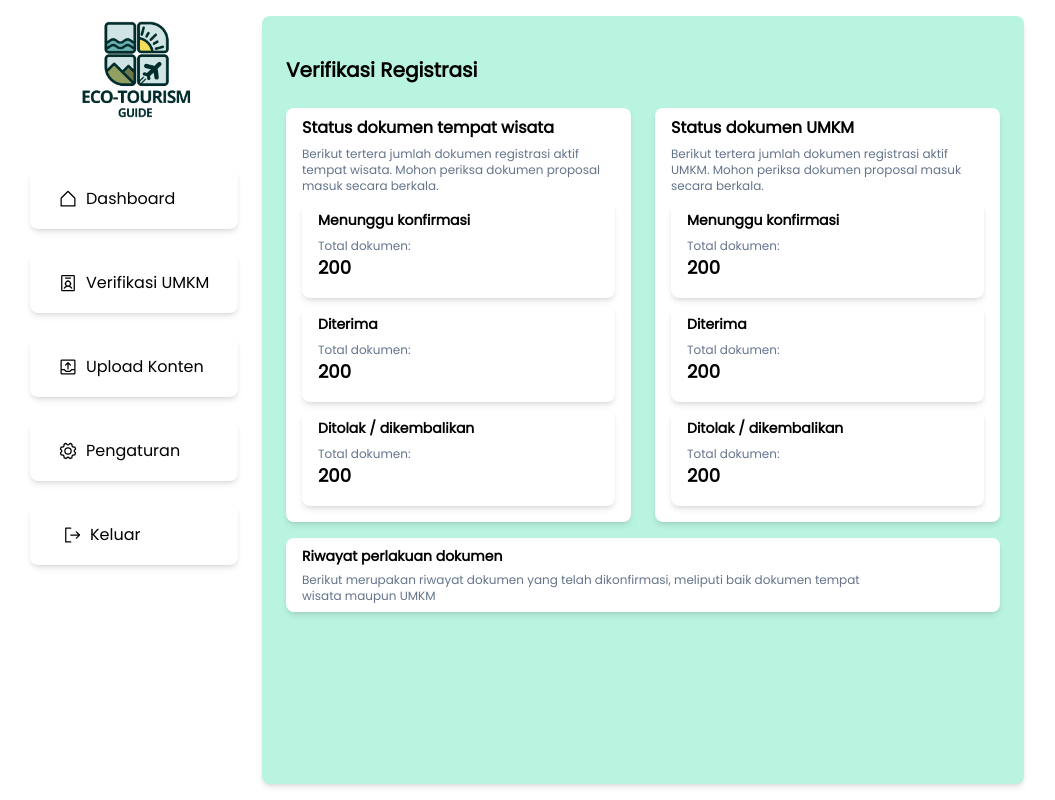
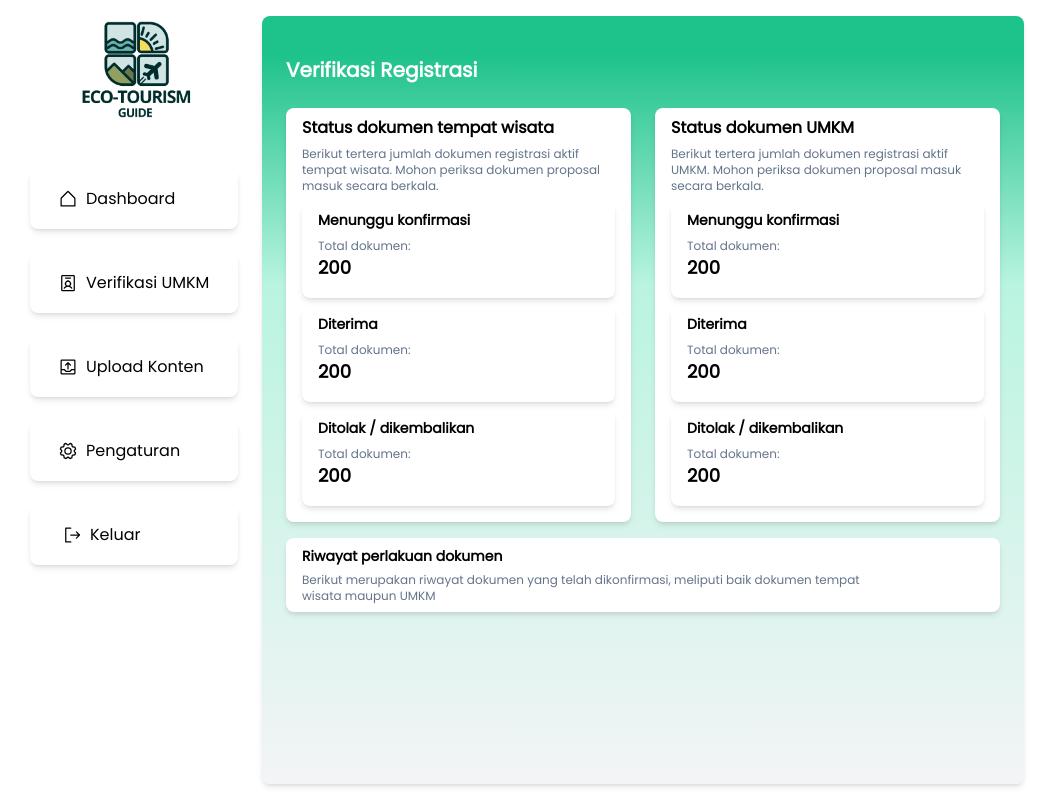
Before and after one commit to Zahrahfzhm/EcoTourismGuide, a Next.js app in the folder ecotourismguide_next/: page /DinasPariwisata/Verifikasi in a window 1280 px wide. Shown: the whole page, without its empty margins (2-1057 px from the left). Built offline with nearby package versions, Linux system fonts and the light colour scheme.

Commit message:
Background Gradient

```diff
--- a/ecotourismguide_next/src/components/Container/DashboardAdmin/mainContainer.js
+++ b/ecotourismguide_next/src/components/Container/DashboardAdmin/mainContainer.js
@@ -1,7 +1,10 @@
 export default function MainContainer({children}){
     return(
-        <div className=" bg-[#B9F4E0] rounded-lg overflow-y-auto  shadow-md w-3/4">
+        <div className=" bg-gradient-to-b from-[#1EC28B] from-5% via-[#B9F4E0] via-35% to-gray-100 rounded-lg overflow-y-auto shadow-md w-3/4">
             {children}
         </div>
     )
 }
+
+//#1EC28B
+//bg-[#B9F4E0]
--- a/ecotourismguide_next/src/components/Content/VerifikasiRegistrasi/monitor.js
+++ b/ecotourismguide_next/src/components/Content/VerifikasiRegistrasi/monitor.js
@@ -11,7 +11,7 @@ export default function MonitorVerifikasi(){
 
     return(
         <MainContainer>
-            <p className="mx-6 mt-10 text-xl font-bold">Verifikasi Registrasi</p>
+            <p className="mx-6 mt-10 text-xl font-bold text-white">Verifikasi Registrasi</p>
 
             <div className="flex flex-col">
                 <div className="flex flex-row mt-6">
```
